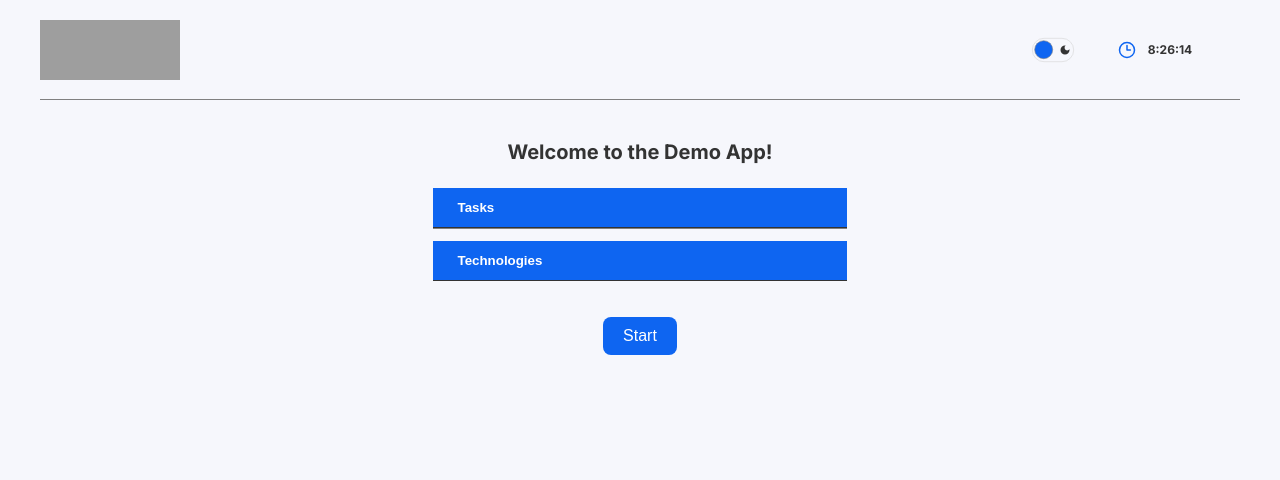
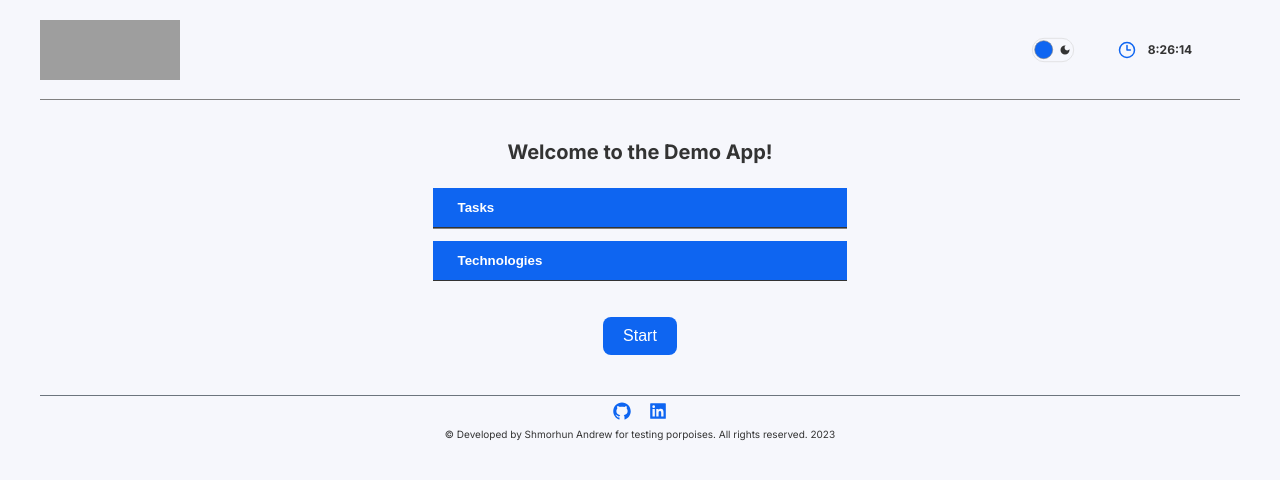
Before and after one commit to AndrewShmorhunGit/icap, a Next.js app: page / in a window 1280 px wide. Shown: the top 480 px of the page. Built offline with nearby package versions, Linux system fonts and the light colour scheme; no server answers; grey boxes are pictures that could not be loaded.

Commit message:
add footer

```diff
--- a/src/app/layout.tsx
+++ b/src/app/layout.tsx
@@ -3,6 +3,7 @@ import { AppProviders } from "@/components/app/AppProviders";
 import { AppContainer } from "@/components/app/AppContainer";
 import { Header } from "@/components/header/Header";
 import { Modal } from "@/components/modal/Modal";
+import { Footer } from "@/components/footer/Footer";
 
 export const metadata: Metadata = {
   title: "ICAP",
@@ -20,6 +21,7 @@ export default function RootLayout({
         <Header />
 
         {children}
+        <Footer />
       </AppContainer>
     </AppProviders>
   );
--- /dev/null
+++ b/src/components/footer/Footer.tsx
@@ -0,0 +1,12 @@
+import { FooterContainer } from "./containers/FooterContainer";
+import { FooterLinks } from "./links/FooterLinks";
+import { FooterText } from "./text/FooterText";
+
+export function Footer() {
+  return (
+    <FooterContainer>
+      <FooterLinks />
+      <FooterText />
+    </FooterContainer>
+  );
+}
--- /dev/null
+++ b/src/components/footer/containers/FooterContainer.tsx
@@ -0,0 +1,22 @@
+import { ReactNode } from "react";
+
+export function FooterContainer({ children }: { children: ReactNode }) {
+  return (
+    <div
+      style={{
+        padding: "0.5rem",
+        display: "flex",
+        gap: "0.5rem",
+        margin: "0 4rem",
+        position: "sticky",
+        bottom: "0",
+        textAlign: "center",
+        flexDirection: "column",
+        alignItems: "center",
+        borderTop: "1px solid #6c757d",
+      }}
+    >
+      {children}
+    </div>
+  );
+}
--- /dev/null
+++ b/src/components/footer/links/FooterLinks.tsx
@@ -0,0 +1,21 @@
+import { links } from "@/data/static";
+import Link from "next/link";
+
+export function FooterLinks() {
+  return (
+    <div style={{ display: "flex", gap: "1.6rem" }}>
+      {links.map(({ icon, link }) => {
+        return (
+          <Link
+            key={link}
+            href={link}
+            target="_blank"
+            rel="noopener noreferrer"
+          >
+            {icon}
+          </Link>
+        );
+      })}
+    </div>
+  );
+}
--- /dev/null
+++ b/src/components/footer/text/FooterText.tsx
@@ -0,0 +1,5 @@
+import { content, year } from "@/data/static";
+
+export function FooterText() {
+  return <p> &copy; {content + " " + year}</p>;
+}
--- a/src/components/table/Table.tsx
+++ b/src/components/table/Table.tsx
@@ -9,6 +9,7 @@ import { Pagination } from "./pagination/Pagination";
 import { ImArrowUp2, ImArrowDown2 } from "react-icons/im";
 import { useAppDispatch } from "@/hooks/useAppDispatch";
 import { setPersons, setModal } from "@/app/redux";
+
 export const Table = ({ persons }: { persons: TPerson[] }) => {
   const dispatch = useAppDispatch();
   dispatch(setPersons(persons));
--- a/src/components/table/containers/ScrollContainer.tsx
+++ b/src/components/table/containers/ScrollContainer.tsx
@@ -5,7 +5,7 @@ export function ScrollContainer({ children }: { children: ReactNode }) {
       className="scroll-bar"
       style={{
         display: "flex",
-        height: "calc(100vh - 28rem)",
+        height: "calc(100vh - 32rem)",
         margin: "2rem 0",
         overflowY: "auto",
         paddingRight: "5px",
--- /dev/null
+++ b/src/data/static.tsx
@@ -0,0 +1,18 @@
+import { AiFillGithub, AiFillLinkedin } from "react-icons/ai";
+import { palette } from "@/styles/palette";
+
+export const content =
+  "Developed by Shmorhun Andrew for testing porpoises. All rights reserved.";
+
+export const year = new Date().getFullYear();
+
+export const links = [
+  {
+    icon: <AiFillGithub size={20} style={{ color: palette.main }} />,
+    link: "https://github.com/AndrewShmorhunGit/icap",
+  },
+  {
+    icon: <AiFillLinkedin size={20} style={{ color: palette.main }} />,
+    link: "https://www.linkedin.com/in/andrew-shmorhun-850a76209/",
+  },
+];
```
